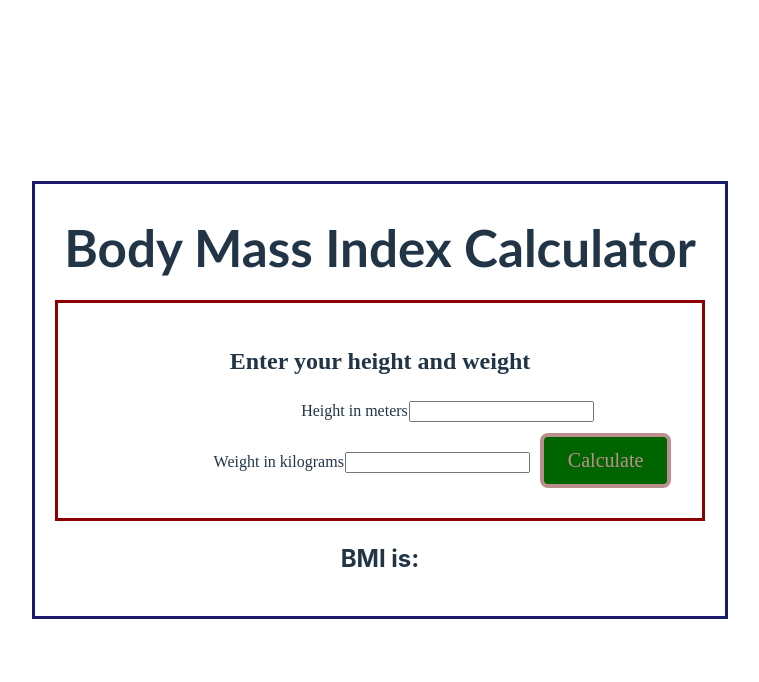
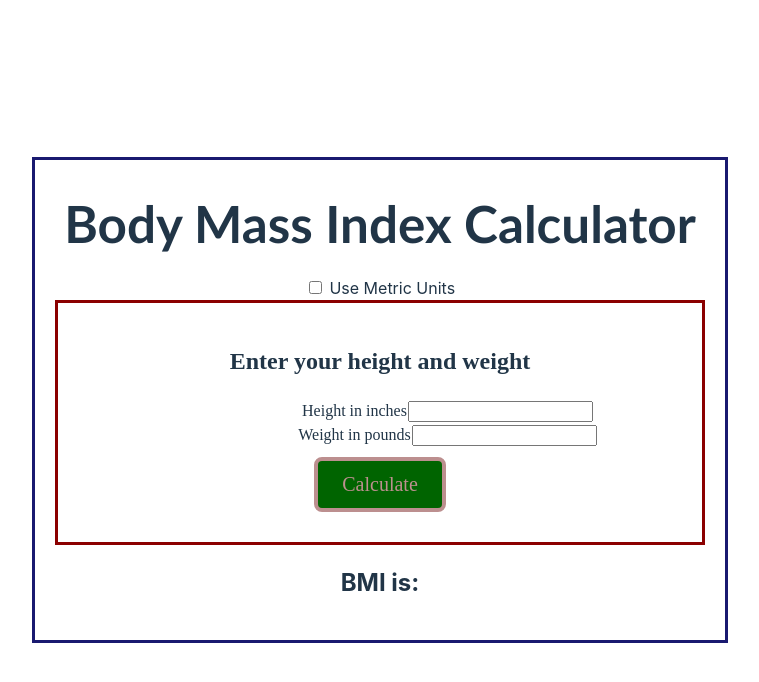
Before and after one commit to melissarobl/body-mass-index-app_Assign10, a Vue app: page / in a window 1280 px wide. Shown: the top 682 px of the page, without its empty margins (260-1019 px from the left). Built offline with nearby package versions, Linux system fonts and the light colour scheme.

Commit message:
Extra Credit- got checkbox to work.

```diff
--- a/src/App.vue
+++ b/src/App.vue
@@ -3,10 +3,11 @@ import BodyMassIndexForm from './components/BodyMassIndexForm.vue'
 
 import { ref } from 'vue'
 
-const bmiCalculated =  ref('')
+const bmiCalculated = ref('')
 const heightInput = ref('')
 const weightInput = ref('')
-//const metricUnitsChecked = ref(false)  //box not checked initially
+const metricUnitsChecked = ref(false)  //box not checked initially
+
 
 function computeBmi( height, weight ) {  //arguments are the data provided in what was emitted from child
   //then use reactive data defined in app.vue (heightInput and weightInput)
@@ -25,13 +26,14 @@ function computeBmi( height, weight ) {  //arguments are the data provided in wh
 
     <h1>Body Mass Index Calculator</h1>
 
-<!--    <label for="checkboxUnits">-->
-<!--        <input type="checkbox" v-model="metricUnitsChecked">-->
-<!--        Use Metric Units -->
-<!--    </label>-->
+    <label for="checkboxUnits">
+        <input type="checkbox" v-model="metricUnitsChecked">
+        Use Metric Units
+    </label>
 
     <BodyMassIndexForm
-      v-on:stats-entered="computeBmi"
+        v-bind:useMetric="metricUnitsChecked"
+        v-on:stats-entered="computeBmi"
     ></BodyMassIndexForm>
     <!-- Receive the stats-entered event from BodyMassIndexForm, and use the data sent to calculate the user's body mass index  -->
     <!-- same name (stats-entered) as defined event in child -->
--- a/src/components/BodyMassIndexForm.vue
+++ b/src/components/BodyMassIndexForm.vue
@@ -1,10 +1,10 @@
 <script setup>
-import { ref, defineEmits } from 'vue' //declare reactive state
+import { ref, defineEmits, defineProps } from 'vue' //declare reactive state
 //if using props, include props in this import
 
-// const props = defineProps({
-//   metricUnitsChecked: Boolean
-// })
+defineProps({
+  useMetric: Boolean
+})
 
 //Create two reactive data and use v-model to connect with the form.
  const heightEntered = ref('')
@@ -36,27 +36,25 @@ function statsEntered() {
   <div id="enterHeightWeight"> <!-- Show a form for the user to enter their height in meters, and weight in kilograms.  -->
     <h2>Enter your height and weight</h2>
 
-          <label for="heightEntered" id="numberBox">Height in meters</label>
-          <input v-model="heightEntered" id="heightEntered">
-          <label for="weightEntered" id="numberBox">Weight in kilograms</label>
-          <input v-model="weightEntered" id="weightEntered">
+<!--          <label for="heightEntered" id="numberBox">Height in meters</label>-->
+<!--          <input v-model="heightEntered" id="heightEntered">-->
+<!--          <label for="weightEntered" id="numberBox">Weight in kilograms</label>-->
+<!--          <input v-model="weightEntered" id="weightEntered">-->
 
 
-<!--    <div v-if="props.metricUnitsChecked">-->
-<!--      <label for="heightEntered" id="numberBox">Height in meters</label>-->
-<!--      <input v-model="heightEntered" id="heightEntered">-->
-<!--      <label for="weightEntered" id="numberBox">Weight in kilograms</label>-->
-<!--      <input v-model="weightEntered" id="weightEntered">-->
-<!--    </div>-->
+    <div v-if="useMetric">
+      <label for="heightEntered" id="numberBox">Height in meters</label>
+      <input v-model="heightEntered" id="heightEntered">
+      <label for="weightEntered" id="numberBox">Weight in kilograms</label>
+      <input v-model="weightEntered" id="weightEntered">
+    </div>
 
-<!--    <div v-else>-->
-<!--      <label for="heightEntered" id="numberBox">Height in inches</label>-->
-<!--      <input v-model="heightEntered" id="heightEntered">-->
-<!--      <label for="weightEntered" id="numberBox">Weight in pounds</label>-->
-<!--      <input v-model="weightEntered" id="weightEntered">-->
-<!--    </div>-->
-
-
+    <div v-else>
+      <label for="heightEntered" id="numberBox">Height in inches</label>
+      <input v-model="heightEntered" id="heightEntered">
+      <label for="weightEntered" id="numberBox">Weight in pounds</label>
+      <input v-model="weightEntered" id="weightEntered">
+    </div>
 
     <button v-on:click="statsEntered" type="button" id="button">Calculate</button>  <!-- Show a button with the text 'Calculate'   -->
 
```
